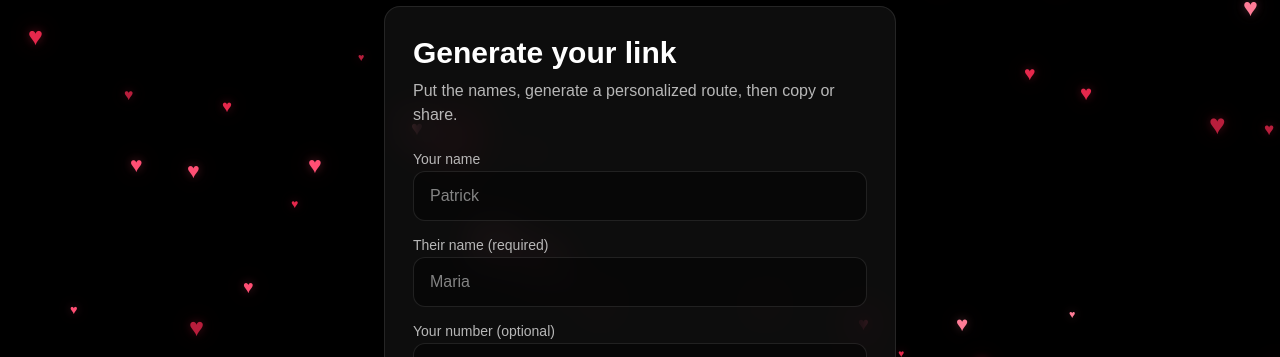
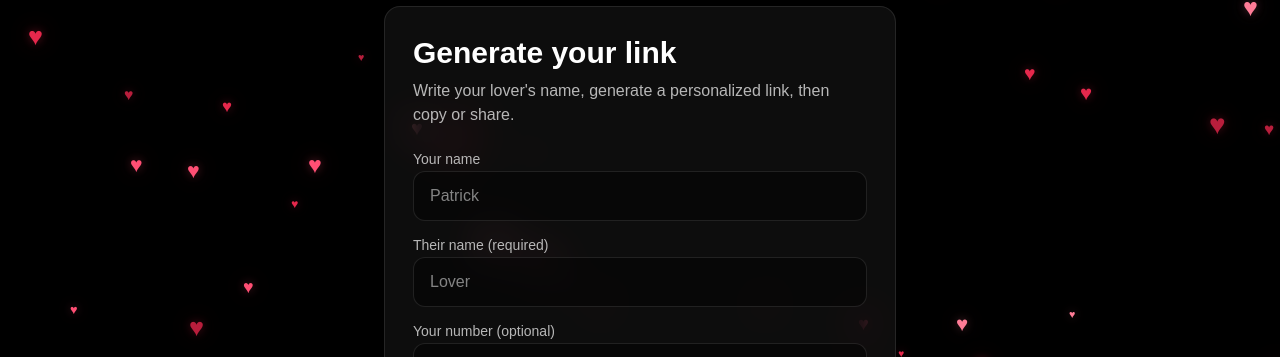
Before and after one commit to akaPaT0/valentine, a Next.js app: page / in a window 1280 px wide. Shown: the part 124-481 px from the top of the page. Built offline with nearby package versions, Linux system fonts and the light colour scheme.

Commit message:
fixing yes button and texts

```diff
--- a/app/components/valentine-form.tsx
+++ b/app/components/valentine-form.tsx
@@ -78,7 +78,7 @@ export default function ValentineForm({ mode }: { mode: "mobile" | "pc" }) {
       <div className="space-y-2">
         <h2 className={`${titleClass} font-semibold`}>Generate your link</h2>
         <p className={`${subClass} text-white/70`}>
-          Put the names, generate a personalized route, then copy or share.
+          Write your lover's name, generate a personalized link, then copy or share.
         </p>
       </div>
 
@@ -100,7 +100,7 @@ export default function ValentineForm({ mode }: { mode: "mobile" | "pc" }) {
             className={inputClass}
             value={form.lover}
             onChange={(e) => setForm((s) => ({ ...s, lover: e.target.value }))}
-            placeholder="Maria"
+            placeholder="Lover"
             autoComplete="off"
           />
         </div>
--- a/app/v/[lover]/yes-button.tsx
+++ b/app/v/[lover]/yes-button.tsx
@@ -1,15 +1,12 @@
 // app/v/[lover]/yes-button.tsx
 "use client";
 
-import { useState } from "react";
+import { useEffect, useMemo, useState } from "react";
 
 function normalizeWhatsApp(raw: string) {
-  // digits only
   let d = (raw || "").replace(/[^\d]/g, "");
 
-  // Lebanon quick normalize:
-  // 0XXXXXXXX (9 digits starting with 0) -> remove 0
-  // XXXXXXXX (8 digits) -> add 961
+  // Lebanon normalize:
   if (d.length === 9 && d.startsWith("0")) d = d.slice(1);
   if (d.length === 8) d = `961${d}`;
 
@@ -29,8 +26,19 @@ export default function YesButton({
 }) {
   const [animating, setAnimating] = useState(false);
   const [error, setError] = useState("");
+  const [urlN, setUrlN] = useState("");
 
-  const wa = normalizeWhatsApp(number || "");
+  // Read ?n= from the real URL (client-side)
+  useEffect(() => {
+    const sp = new URLSearchParams(window.location.search);
+    setUrlN(sp.get("n") || "");
+  }, []);
+
+  // prefer prop, fallback to URL
+  const wa = useMemo(() => {
+    const raw = (number || "").trim() || (urlN || "").trim();
+    return normalizeWhatsApp(raw);
+  }, [number, urlN]);
 
   const msg = `GOOD NEWS 💘\n${lover} clicked YES!\n${from ? `From: ${from}\n` : ""}Time to act cool 😌`;
 
```
